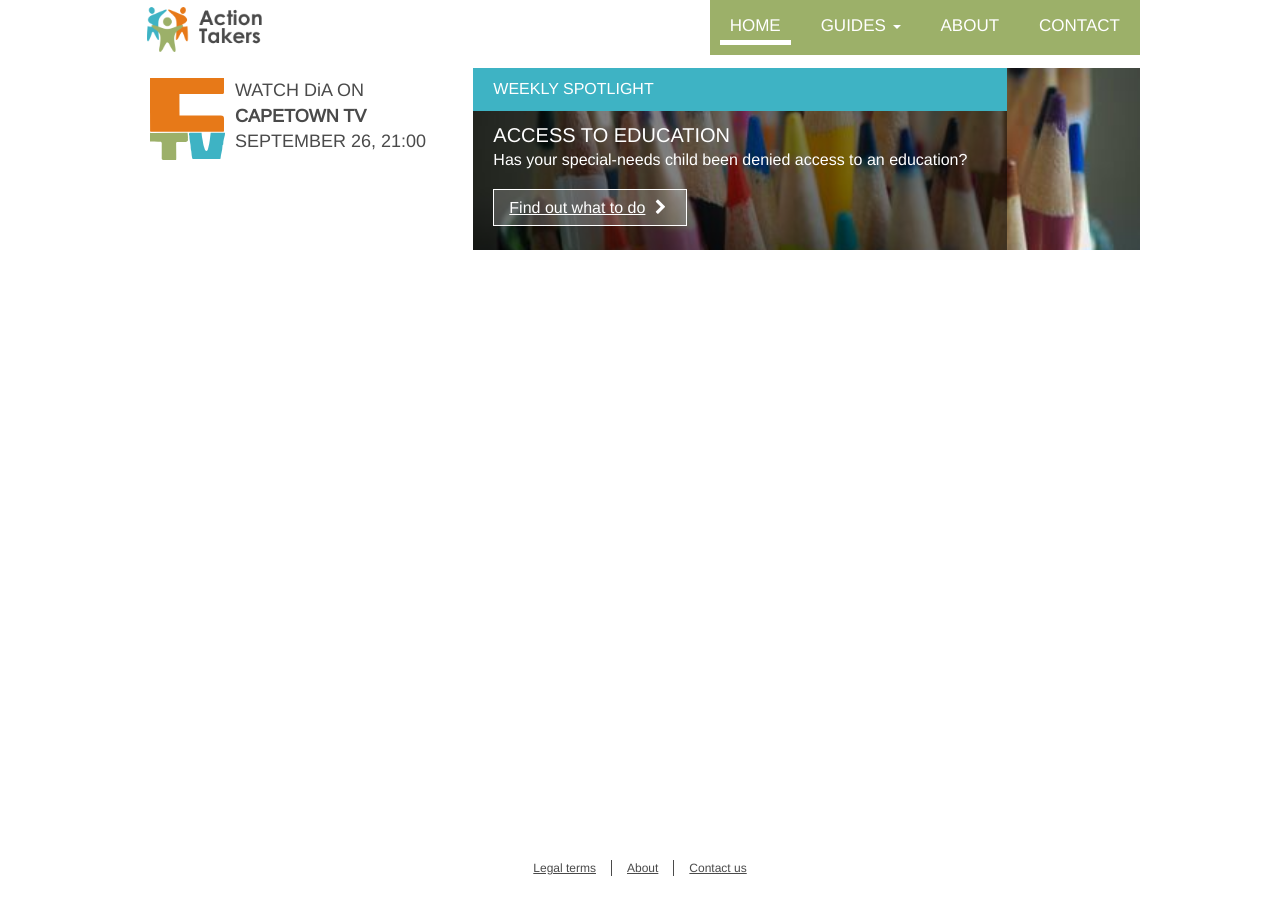
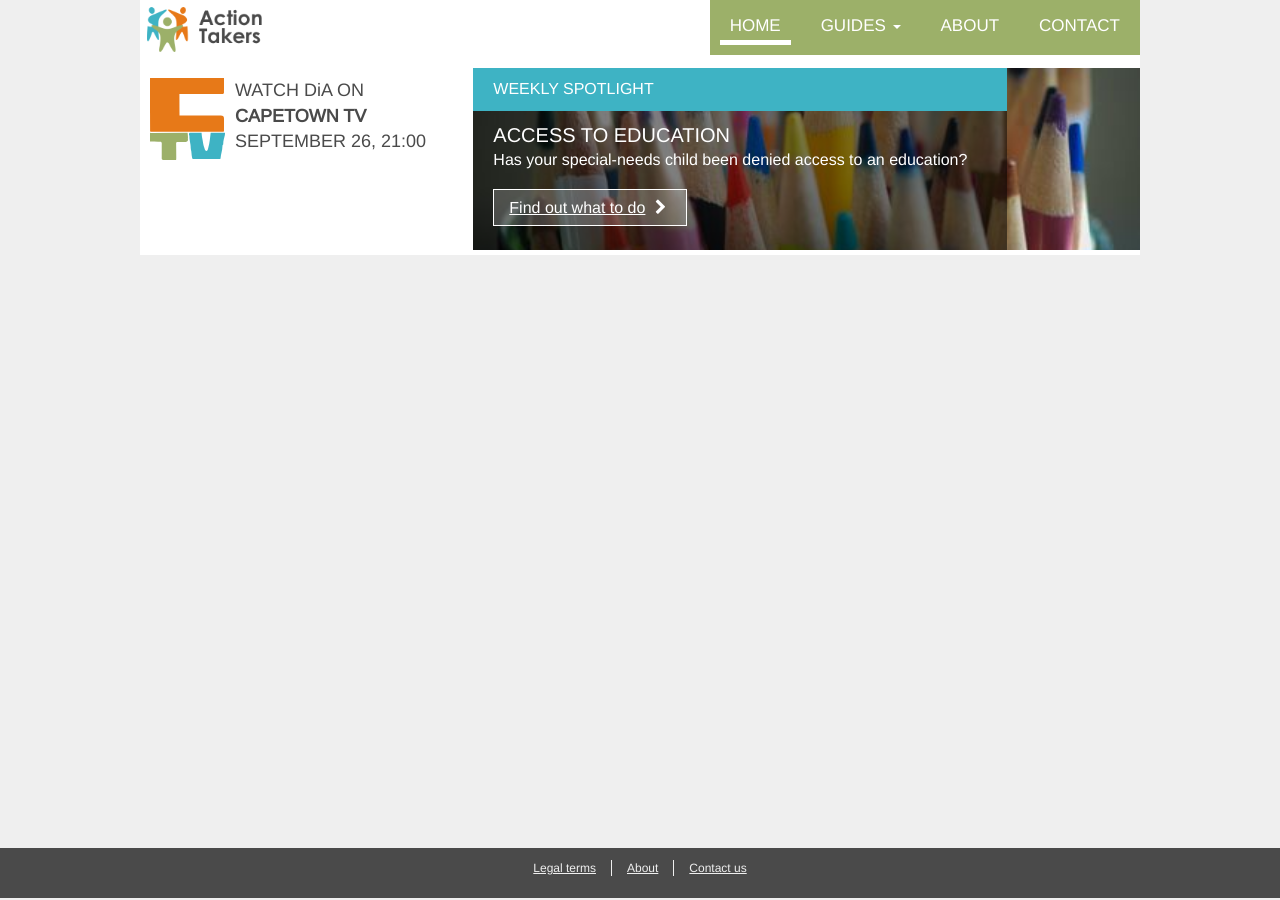
Before and after one commit to OpenUpSA/action-takers, a Jekyll site: the page built from index.html, in a window 1280 px wide. Built offline with Jekyll 4.4.1, drawn with Linux system fonts in a browser that asks for light colours; nearby versions of some CDN libraries.

Commit message:
style changes

```diff
--- a/css/main.scss
+++ b/css/main.scss
@@ -23,6 +23,11 @@ body {
   min-height: calc(100% - 55px);
   position: relative;
   padding-bottom: 50px;
+  background-color: $light-gray;
+}
+
+.container {
+  background-color: #fff;
 }
 
 footer {
@@ -33,11 +38,13 @@ footer {
   right: 0;
   bottom: 0;
   left: 0;
+  background-color: $dark-gray;
+  color: #fff;
   a {
-    color: $dark-gray;
+    color: $light-gray;
     text-decoration: underline;
     padding: 0 15px;
-    border-right: 1px solid $dark-gray;
+    border-right: 1px solid $light-gray;
     font-size: 12px;
     &:first-of-type {
       padding-left: 0;
@@ -47,7 +54,7 @@ footer {
       border-right-width: 0px;
     }
     &:hover {
-      color: $dark-gray;
+      color: $light-gray;
     }
   }
 }
@@ -94,8 +101,11 @@ h4 {
 }
 
 nav.navbar-default {
-  border-bottom: 5px solid #fff;
-  background-color: #fff;
+  background-color: $light-gray;
+  border-bottom: 0px solid #fff;
+  .container {
+    border-bottom: 5px solid #fff;
+  }
   .navbar-nav {
     margin: 0 -15px;
     @media (min-width: 767px) {
```
